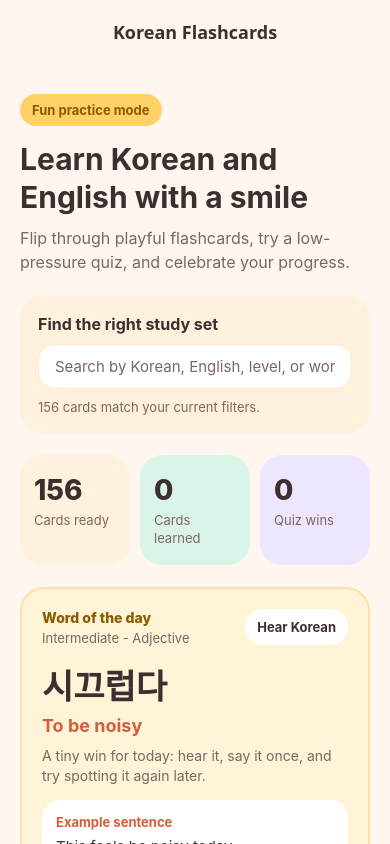
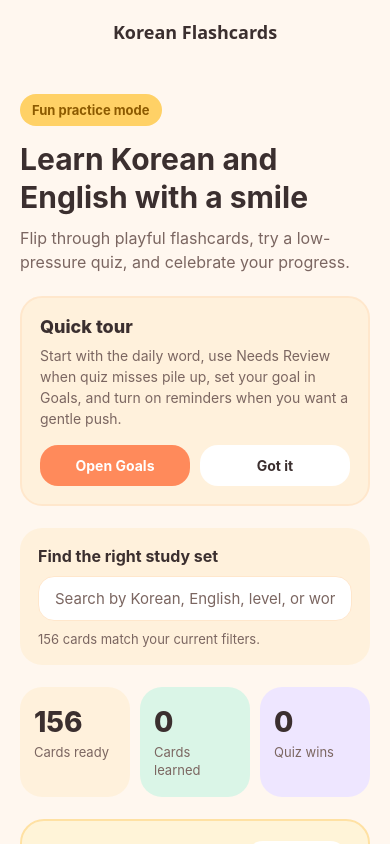
Before and after one commit to kimkh905/Kyuniverse, a React Native app: screen /Home in a window 390 px wide. Built offline with nearby package versions, Linux system fonts and the light colour scheme; what expo-notifications would draw is missing.

Commit message:
Add onboarding tip to home screen

```diff
--- a/src/context/FlashcardContext.js
+++ b/src/context/FlashcardContext.js
@@ -116,6 +116,7 @@ export function FlashcardProvider({ children }) {
   const [dailyGoal] = useState(DEFAULT_DAILY_GOAL);
   const [selectedGoalTarget, setSelectedGoalTarget] = useState(DEFAULT_GOAL_TARGET);
   const [reminderEnabled, setReminderEnabled] = useState(false);
+  const [showOnboardingTip, setShowOnboardingTip] = useState(true);
   const [activityByDate, setActivityByDate] = useState({});
   const [isHydrated, setIsHydrated] = useState(false);
 
@@ -200,6 +201,10 @@ export function FlashcardProvider({ children }) {
           setReminderEnabled(parsedProgress.reminderEnabled);
         }
 
+        if (typeof parsedProgress.showOnboardingTip === 'boolean') {
+          setShowOnboardingTip(parsedProgress.showOnboardingTip);
+        }
+
         if (
           parsedProgress.activityByDate &&
           typeof parsedProgress.activityByDate === 'object' &&
@@ -246,6 +251,7 @@ export function FlashcardProvider({ children }) {
             selectedQuizScope,
             selectedGoalTarget,
             reminderEnabled,
+            showOnboardingTip,
             activityByDate,
           })
         );
@@ -271,6 +277,7 @@ export function FlashcardProvider({ children }) {
     selectedQuizDifficulty,
     selectedQuizScope,
     selectedStudyMode,
+    showOnboardingTip,
   ]);
 
   const normalizedSearchQuery = normalizeText(searchQuery);
@@ -456,6 +463,14 @@ export function FlashcardProvider({ children }) {
     setReminderEnabled(enabled);
   };
 
+  const dismissOnboardingTip = () => {
+    setShowOnboardingTip(false);
+  };
+
+  const showOnboardingAgain = () => {
+    setShowOnboardingTip(true);
+  };
+
   const todayKey = getTodayKey();
   const todayProgress = activityByDate[todayKey] ?? 0;
   const dailyGoalProgress = Math.min(todayProgress, dailyGoal);
@@ -484,6 +499,7 @@ export function FlashcardProvider({ children }) {
       remainingGoalCount,
       isGoalComplete,
       reminderEnabled,
+      showOnboardingTip,
       knownCardIds,
       favoriteCardIds,
       favoriteCount,
@@ -512,6 +528,8 @@ export function FlashcardProvider({ children }) {
       changeQuizScope,
       changeGoalTarget,
       changeReminderEnabled,
+      dismissOnboardingTip,
+      showOnboardingAgain,
     }),
     [
       dailyGoal,
@@ -538,6 +556,7 @@ export function FlashcardProvider({ children }) {
       selectedQuizDifficulty,
       selectedQuizScope,
       selectedStudyMode,
+      showOnboardingTip,
       streakCount,
       todayProgress,
       cardStatsById,
--- a/src/screens/HomeScreen.js
+++ b/src/screens/HomeScreen.js
@@ -45,6 +45,9 @@ export default function HomeScreen({ navigation }) {
     dailyGoal,
     todayProgress,
     streakCount,
+    showOnboardingTip,
+    dismissOnboardingTip,
+    showOnboardingAgain,
     selectedGoalTarget,
     goalProgressCount,
     remainingGoalCount,
@@ -108,6 +111,37 @@ export default function HomeScreen({ navigation }) {
             Flip through playful flashcards, try a low-pressure quiz, and celebrate your progress.
           </Text>
         </View>
+
+        {showOnboardingTip ? (
+          <View style={styles.onboardingCard}>
+            <Text style={styles.onboardingTitle}>Quick tour</Text>
+            <Text style={styles.onboardingText}>
+              Start with the daily word, use Needs Review when quiz misses pile up, set your goal in Goals,
+              and turn on reminders when you want a gentle push.
+            </Text>
+            <View style={styles.onboardingActions}>
+              <Pressable
+                style={({ pressed }) => [styles.onboardingPrimaryButton, pressed && styles.levelChipPressed]}
+                onPress={() => navigation.navigate('Goals')}
+              >
+                <Text style={styles.onboardingPrimaryLabel}>Open Goals</Text>
+              </Pressable>
+              <Pressable
+                style={({ pressed }) => [styles.onboardingSecondaryButton, pressed && styles.levelChipPressed]}
+                onPress={dismissOnboardingTip}
+              >
+                <Text style={styles.onboardingSecondaryLabel}>Got it</Text>
+              </Pressable>
+            </View>
+          </View>
+        ) : (
+          <Pressable
+            style={({ pressed }) => [styles.onboardingMiniLink, pressed && styles.levelChipPressed]}
+            onPress={showOnboardingAgain}
+          >
+            <Text style={styles.onboardingMiniLinkLabel}>Show quick tour again</Text>
+          </Pressable>
+        )}
 
         <View style={styles.searchCard}>
           <Text style={styles.searchTitle}>Find the right study set</Text>
@@ -469,6 +503,67 @@ const styles = StyleSheet.create({
     flexDirection: 'row',
     gap: 10,
     marginBottom: 22,
+  },
+  onboardingCard: {
+    backgroundColor: '#fff1dc',
+    borderRadius: 22,
+    padding: 18,
+    marginBottom: 22,
+    borderWidth: 2,
+    borderColor: colors.backgroundAccent,
+  },
+  onboardingTitle: {
+    fontSize: 18,
+    fontWeight: '800',
+    color: colors.text,
+    marginBottom: 8,
+  },
+  onboardingText: {
+    fontSize: 14,
+    lineHeight: 21,
+    color: colors.textSoft,
+  },
+  onboardingActions: {
+    flexDirection: 'row',
+    gap: 10,
+    marginTop: 16,
+  },
+  onboardingPrimaryButton: {
+    flex: 1,
+    borderRadius: 18,
+    backgroundColor: colors.primary,
+    paddingVertical: 12,
+    alignItems: 'center',
+  },
+  onboardingPrimaryLabel: {
+    fontSize: 14,
+    fontWeight: '700',
+    color: colors.white,
+  },
+  onboardingSecondaryButton: {
+    flex: 1,
+    borderRadius: 18,
+    backgroundColor: colors.white,
+    paddingVertical: 12,
+    alignItems: 'center',
+  },
+  onboardingSecondaryLabel: {
+    fontSize: 14,
+    fontWeight: '700',
+    color: colors.text,
+  },
+  onboardingMiniLink: {
+    alignSelf: 'flex-start',
+    marginBottom: 18,
+    borderRadius: 999,
+    backgroundColor: colors.cardAlt,
+    paddingHorizontal: 14,
+    paddingVertical: 10,
+  },
+  onboardingMiniLinkLabel: {
+    fontSize: 13,
+    fontWeight: '700',
+    color: colors.text,
   },
   searchCard: {
     backgroundColor: colors.cardAlt,
```
